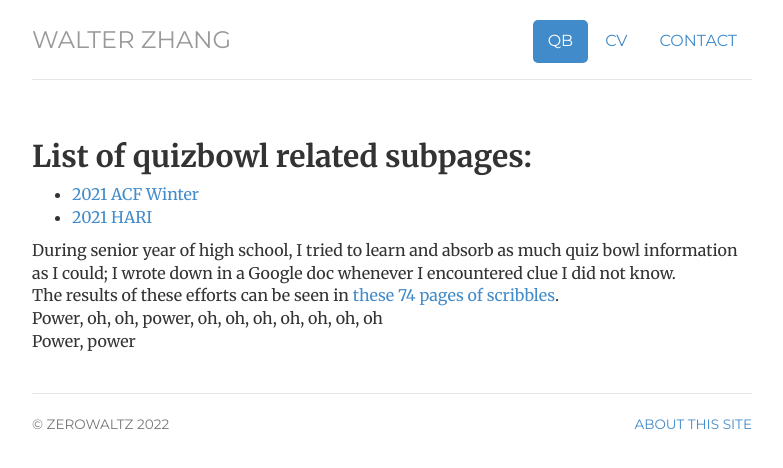
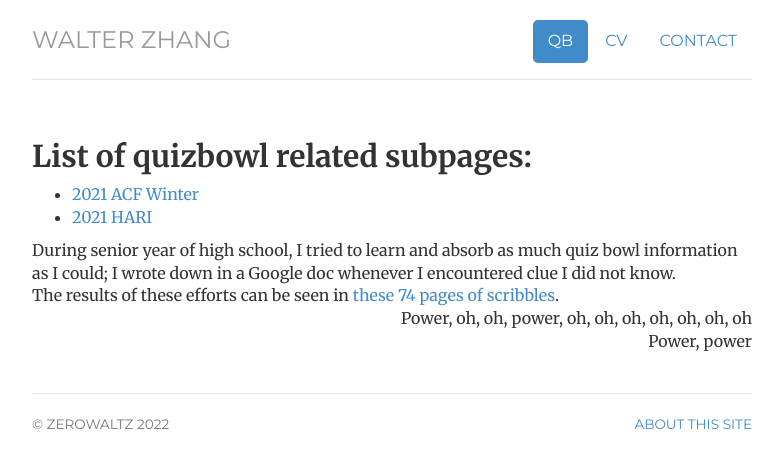
Before and after one commit to Zerowaltz/Zerowaltz.github.io, a Jekyll site: the page built from qb/index.html, in a window 1280 px wide. Shown: the top 468 px of the page, without its empty margins (248-1031 px from the left). Built offline with Jekyll 4.4.1, drawn with Linux system fonts in a browser that asks for light colours.

Commit message:
Update index.html

```diff
--- a/qb/index.html
+++ b/qb/index.html
@@ -20,7 +20,7 @@ During senior year of high school, I tried to learn and absorb as much quiz bowl
 
 <br> The results of these efforts can be seen in <a href="https://docs.google.com/document/d/1xpjsb30kMc-nLwqzsLBZfXF7S6eQfVvQjLaYbSDPWsk">these 74 pages of scribbles</a>.
 
-	<div>Power, oh, oh, power, oh, oh, oh, oh, oh, oh, oh <br>
+	<div align="right">Power, oh, oh, power, oh, oh, oh, oh, oh, oh, oh <br>
 Power, power</div>
 </div>
 <!-- </div> -->
```
